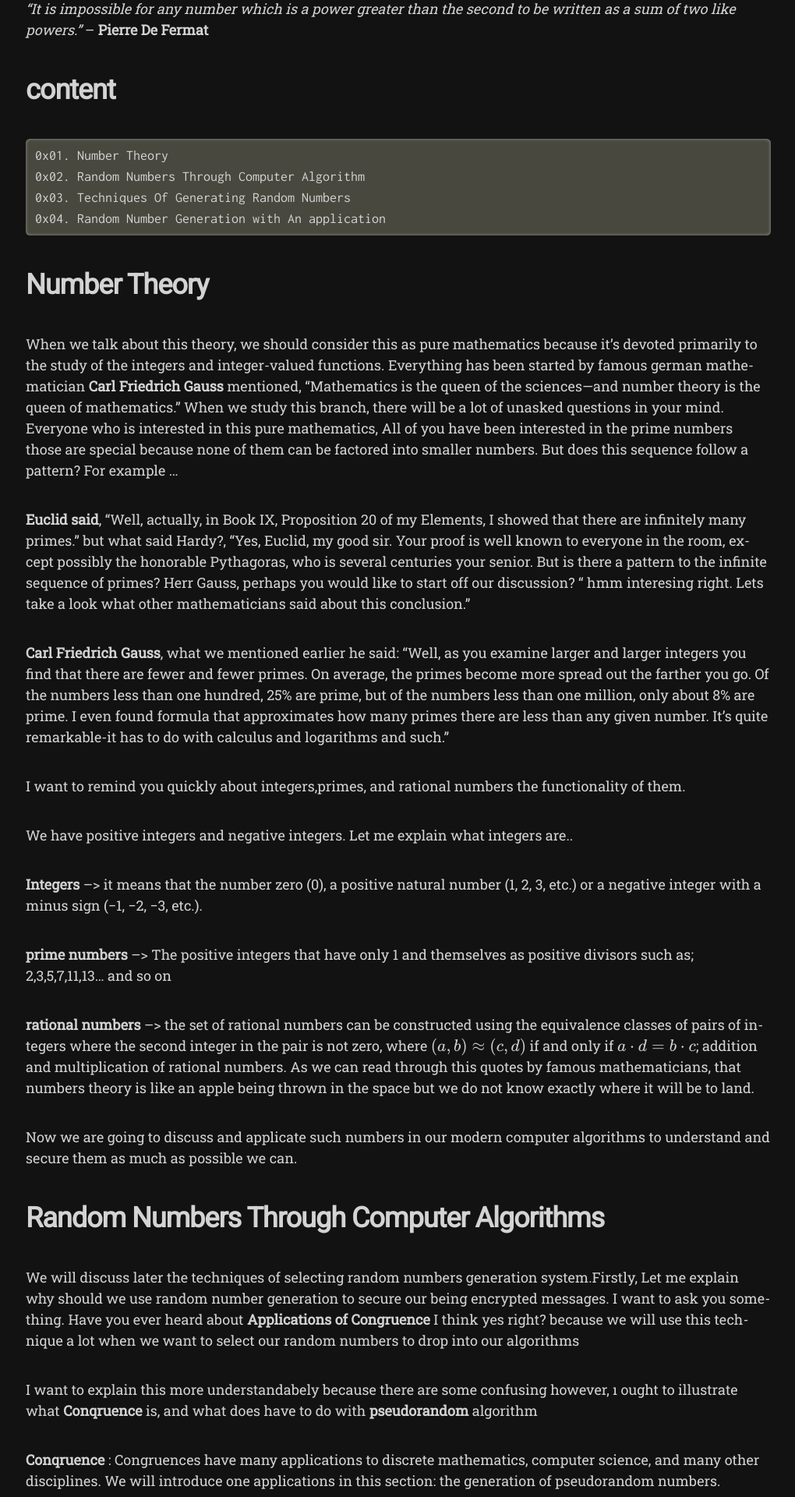
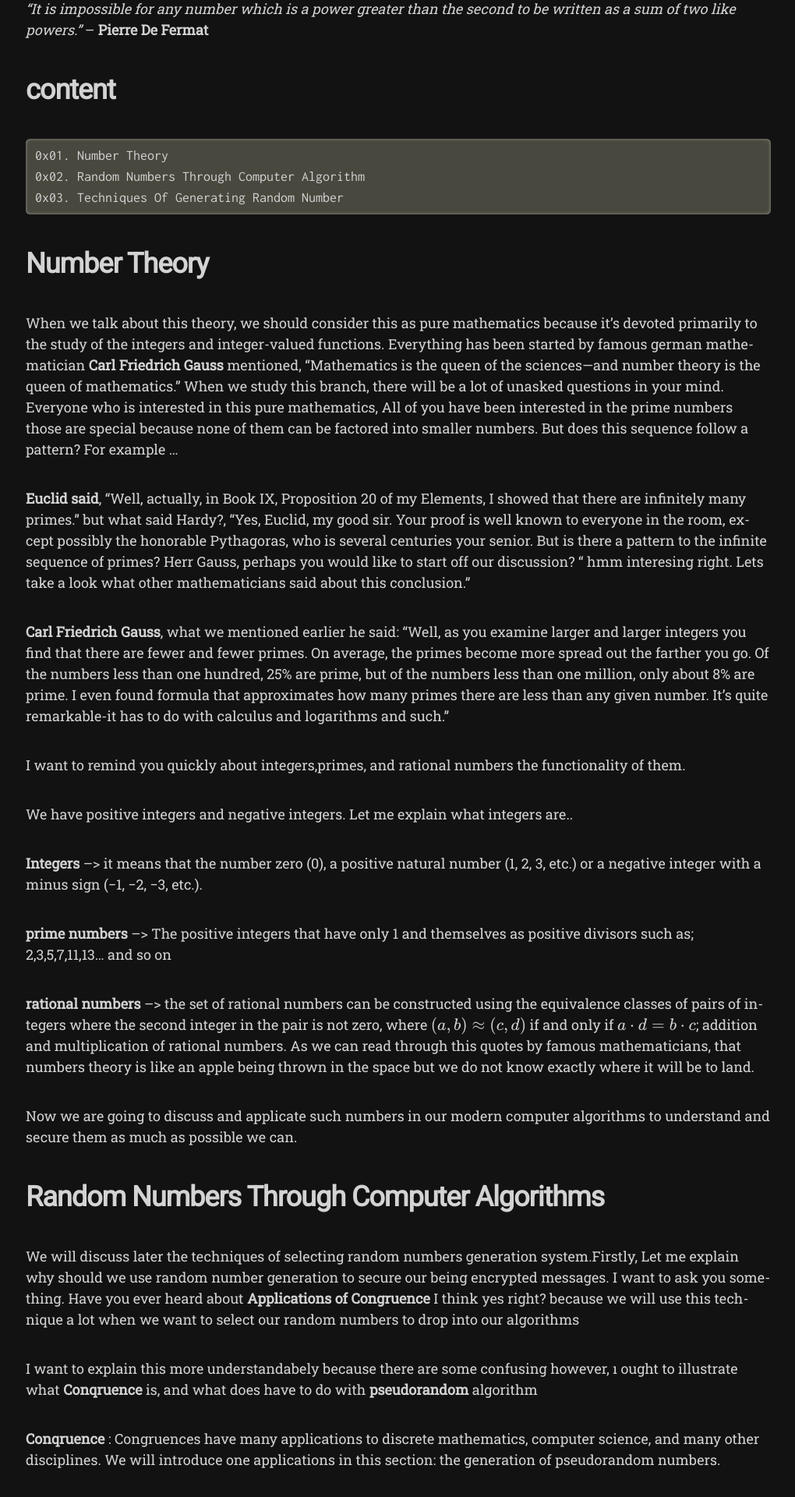
Before and after one commit to vx-zone/vx-zone.github.io, a Jekyll site: the page built from _posts/2022-09-03-randomtheory-ahmet.md, in a window 1280 px wide. Shown: the part 373-2293 px from the top of the page at 78% size, without its empty margins (129-1149 px from the left). Built offline with Jekyll 4.4.1, drawn with Linux system fonts in a browser that asks for light colours; nearby versions of some CDN libraries; some web fonts are replaced; formulas are drawn with MathJax 3; comment, search, counter and statistics services are not loaded; some of the changed text lies outside the part shown.

Commit message:
Update 2022-09-03-randomtheory-ahmet.md

```diff
--- a/_posts/2022-09-03-randomtheory-ahmet.md
+++ b/_posts/2022-09-03-randomtheory-ahmet.md
@@ -18,8 +18,7 @@ _“It is impossible for any number which is a power greater than the second to
 <pre>
 0x01. Number Theory
 0x02. Random Numbers Through Computer Algorithm
-0x03. Techniques Of Generating Random Numbers
-0x04. Random Number Generation with An application
+0x03. Techniques Of Generating Random Number
 </pre>
 
 
```
